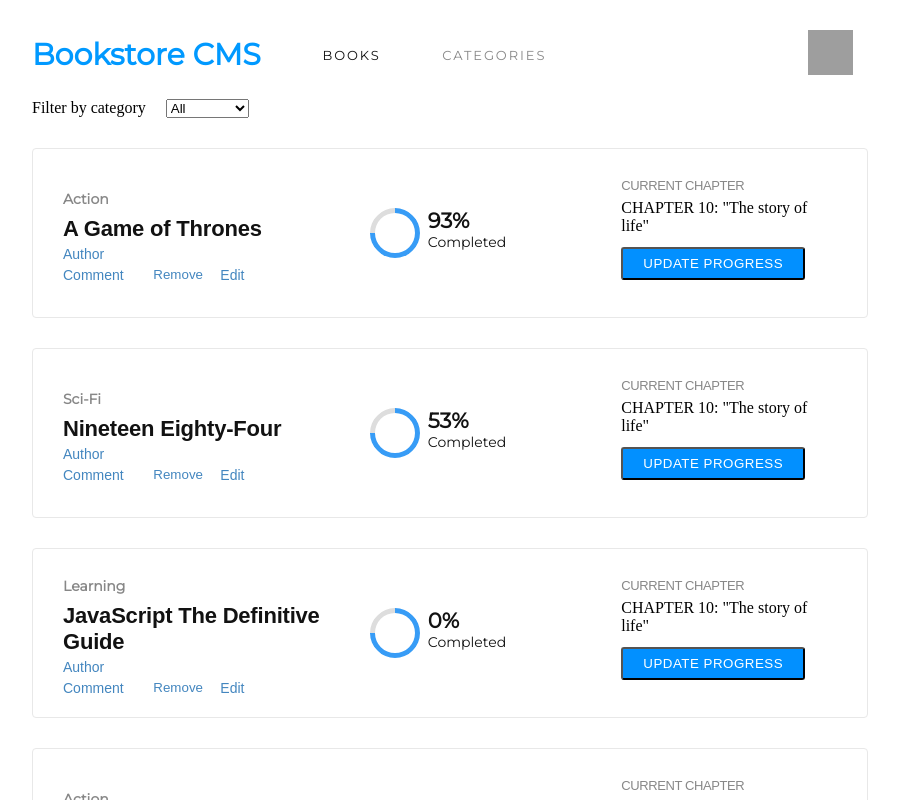
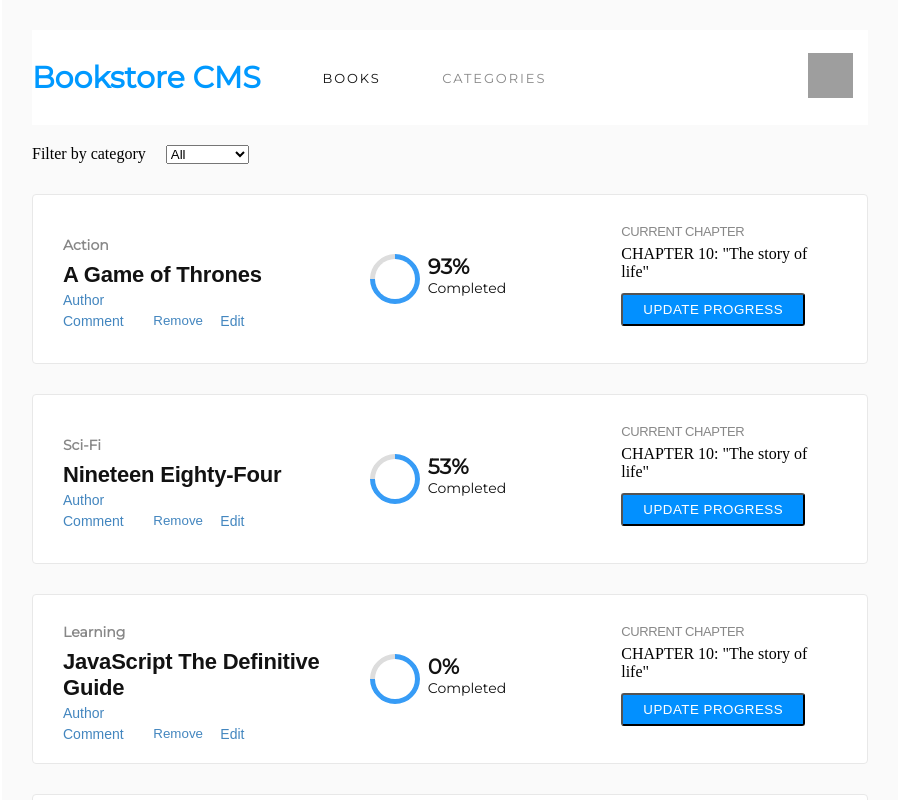
Before and after one commit to ezeilo-su/bookstore, a React (Create React App) app: page / in a window 1280 px wide. Shown: the top 800 px of the page, without its empty margins (190-1089 px from the left). Built offline with nearby package versions, Linux system fonts and the light colour scheme; grey boxes are pictures that could not be loaded.

Commit message:
Update Header styling

```diff
--- a/src/index.css
+++ b/src/index.css
@@ -8,4 +8,5 @@
   width: 70%;
   padding: 30px;
   margin: 0 auto;
+  background-color: #fafafa;
 }
--- a/src/styles/Header.css
+++ b/src/styles/Header.css
@@ -1,8 +1,10 @@
 .header {
   width: 100%;
+  height: 95px;
   display: flex;
   align-items: center;
   padding-right: 15px;
+  background-color: #fff;
   justify-content: space-between;
 }
 
```
